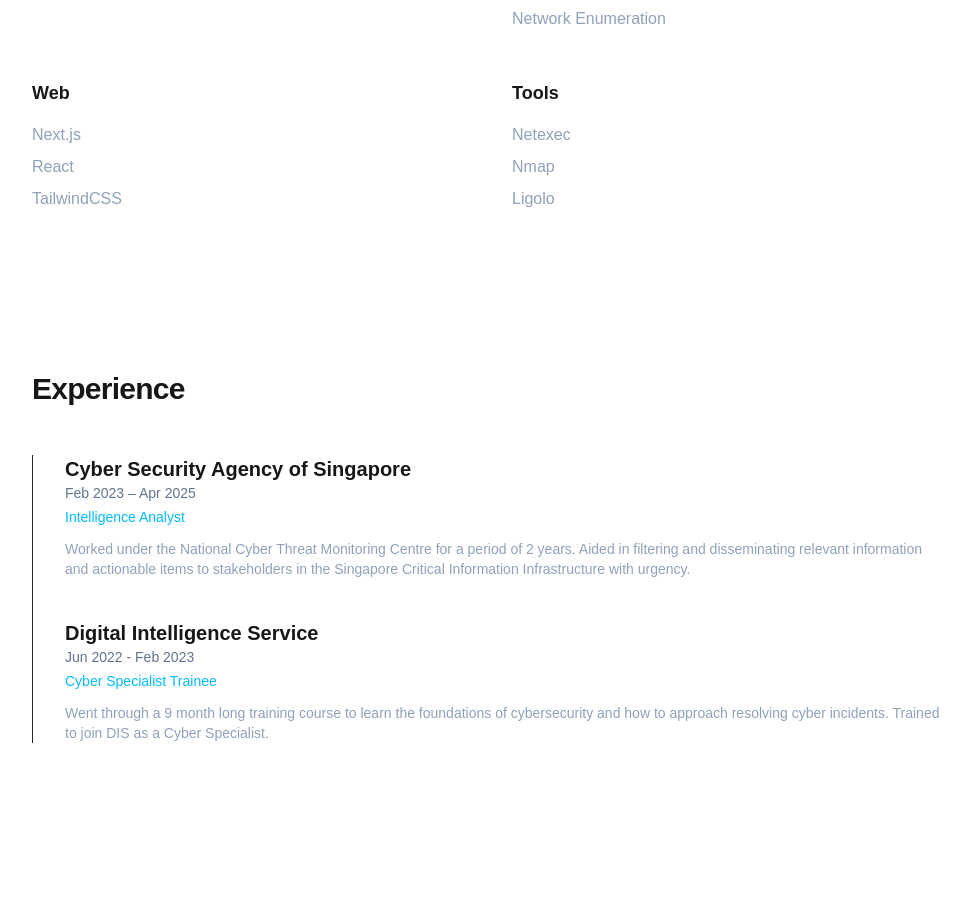
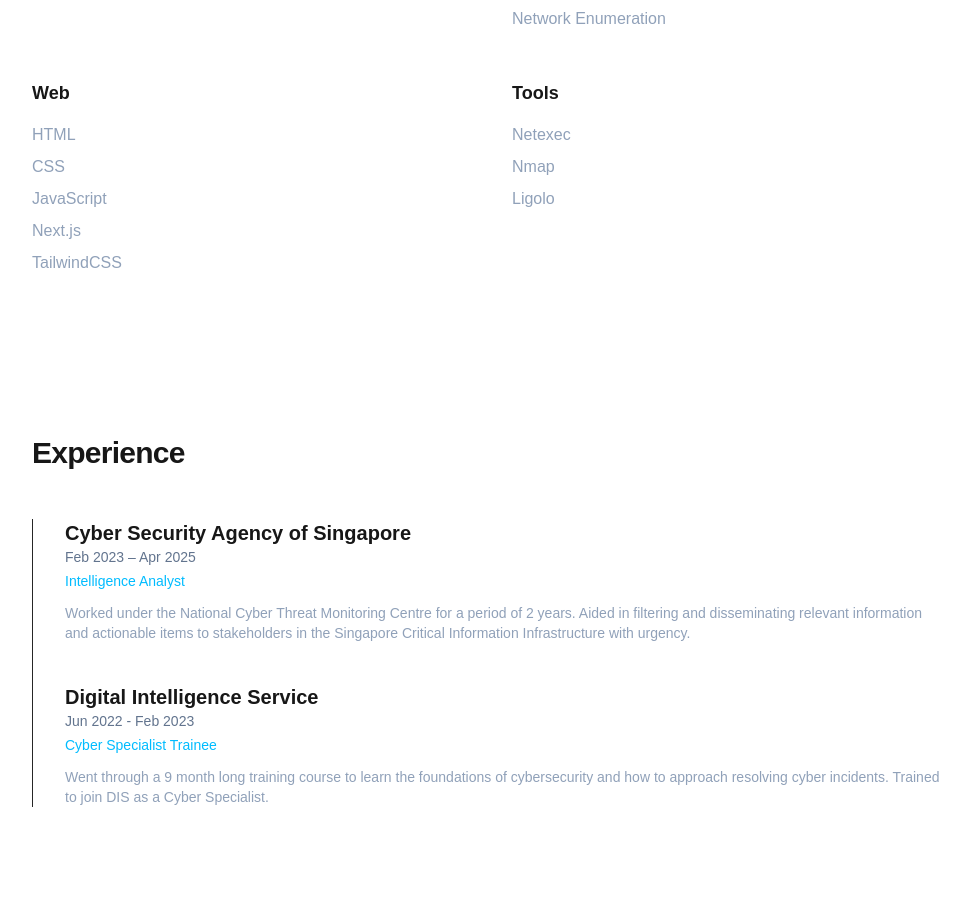
Before and after one commit to spookyjos/Portfolio, a Next.js app: page / in a window 1280 px wide. Shown: the part 2280-3189 px from the top of the page, without its empty margins (152-1122 px from the left). Built offline with nearby package versions, Linux system fonts and the light colour scheme.

Commit message:
updated skills

```diff
--- a/components/SkillsSection.tsx
+++ b/components/SkillsSection.tsx
@@ -28,8 +28,10 @@ export default function SkillsSection () {
               <div>
                 <h3 className="text-lg font-semibold mb-4">Web</h3>
                 <ul className="space-y-2 text-slate-400">
+                  <li>HTML</li>
+                  <li>CSS</li>
+                  <li>JavaScript</li>
                   <li>Next.js</li>
-                  <li>React</li>
                   <li>TailwindCSS</li>
                 </ul>
               </div>
```
